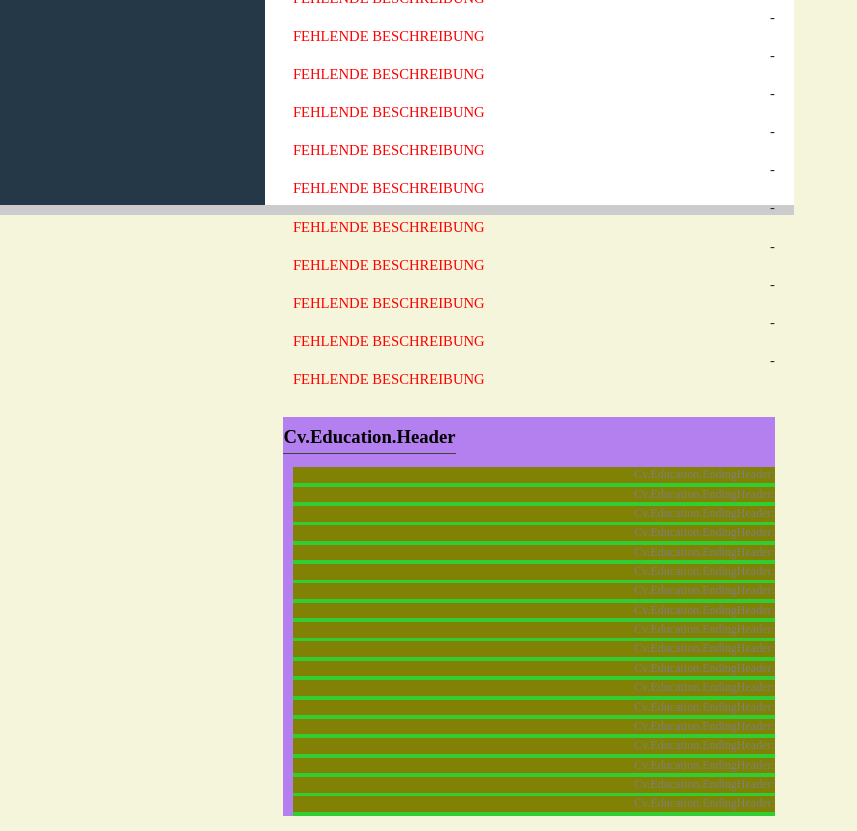
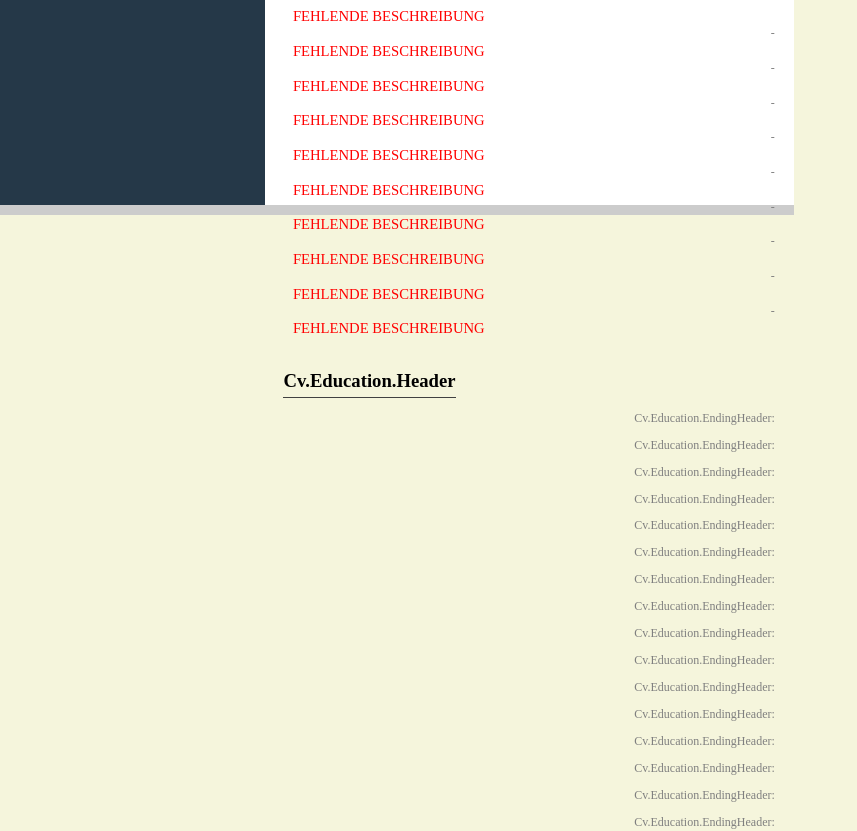
Before and after one commit to stefan-bauer/bewerbung, a Vue app: page /default in a window 1280 px wide. Shown: the part 3260-4091 px from the top of the page, without its empty margins (0-857 px from the left). Built offline with nearby package versions, Linux system fonts and the light colour scheme.

Commit message:
education added

```diff
--- a/src/views/cv/Index.vue
+++ b/src/views/cv/Index.vue
@@ -34,7 +34,6 @@ export default {
     publicatedSection,
     educationSection,
     otherSection,
-    // InnerHeader,
     PageHeader,
   },
   data() {
@@ -63,7 +62,7 @@ export default {
 };
 </script>
 <style lang="scss" scoped>
-$margin-section-bottom:0.75cm;
+$margin-section-bottom:0.6cm;
 // $margin-content-left: 0.25cm;
 // $margin-inner-content-left: 0.15cm;
 // $margin-group-bottom: 0.5cm;
@@ -116,7 +115,7 @@ $margin-section-bottom:0.75cm;
       margin-bottom:$margin-section-bottom;
     }
     .education {
-      background-color: rgb(180, 128, 240);
+      // background-color: rgb(180, 128, 240);
       flex: 0 0 100%;
       margin-bottom:$margin-section-bottom;
     }
--- a/src/views/cv/components/education.vue
+++ b/src/views/cv/components/education.vue
@@ -51,53 +51,48 @@ export default {
 </script>
 <style lang="scss" scoped>
 .education-content {
-        background-color: lightseagreen;
+  // background-color: lightseagreen;
   display: flex;
   flex-wrap: wrap;
-        flex-basis: inherit;
   margin-left: $margin-content-left;
 
   .education-items {
+    // background-color: lightpink;
     display: flex;
     flex-wrap: wrap;
-          // flex-basis: inherit;
-          flex: 1 1 100%;
+    flex: 0 0 100%;
 
-          background-color: lightpink;
 
     .education-item {
-            // flex-basis: inherit;
+      // background-color: limegreen;
+      flex: 0 0 100%;
+      flex-wrap: wrap;
       display: flex;
-            flex-wrap: wrap;
-            flex: 1 1 100%;
 
-            background-color: limegreen;
-            padding-bottom: 0.1cm;
+      margin-bottom: 0.3cm;
 
       .education-header {
-              background-color: rgb(90, 80, 238);
+        // background-color: rgb(90, 80, 238);
+        flex: 1 0 50%;
       }
 
       .education-subheader {
-              background-color: rgb(90, 80, 238);
-              flex: 1 1 100%;
+        // background-color: rgb(90, 80, 238);
+        flex: 0 0 100%;
       }
 
       .education-date {
-              background-color: rgb(129, 129, 5);
-
-              flex: 1 1 50%;
-              // -webkit-flex: 1 1 auto;
+        // background-color: rgb(129, 129, 5);
         font-size: 9pt;
         color: $color-worktable-date;
         text-align: right;
+
       }
+
       .education-description {
-              background-color: rgb(0, 26, 255);
-              margin-left: $margin-inner-content-left;
-              // width: 100%;
-              flex: 1 1 100%;
-              // margin-left: $innercontent-margin-left;
+        // background-color: rgb(0, 26, 255);
+        flex: 0 0 100%;
+        padding-left: $margin-inner-content-left;
         font-size: 10pt;
       }
     }
--- a/src/views/cv/components/work.vue
+++ b/src/views/cv/components/work.vue
@@ -63,7 +63,6 @@ export default {
     flex-wrap: wrap;
     flex: 0 0 100%;
 
-
     .work-item {
       // background-color: limegreen;
       flex: 0 0 100%;
@@ -79,6 +78,8 @@ export default {
 
       .work-date {
         // background-color: rgb(106, 161, 165);
+        font-size: 9pt;
+        color: $color-worktable-date;
         text-align: right;
       }
 
```
Lines whose indentation alone changed are shown as unchanged.
